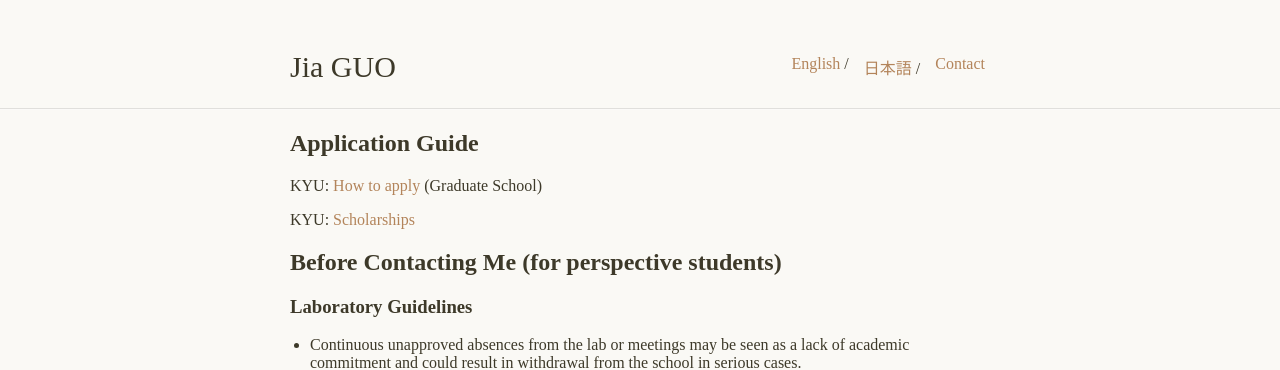
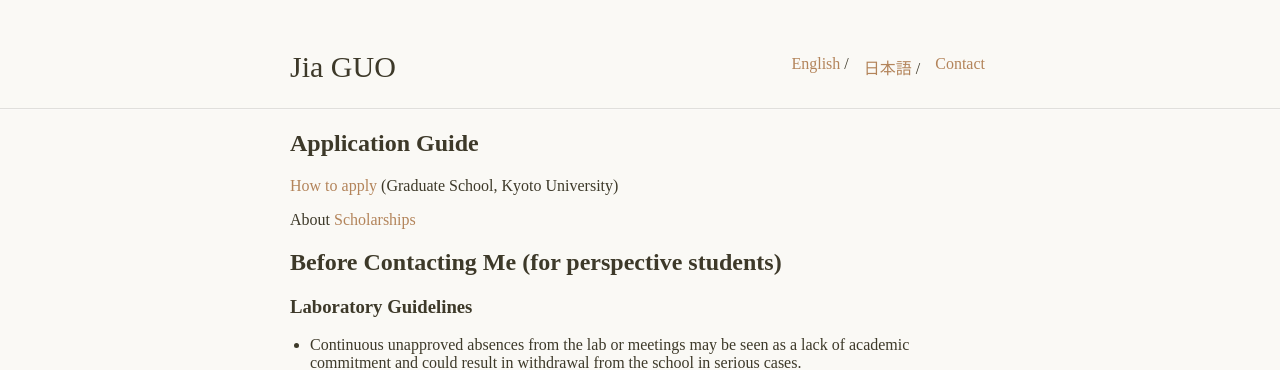
Before and after one commit to JiaGUOCV/JiaGUOCV.github.io, a Jekyll site: the page built from contact.md, in a window 1280 px wide. Shown: the top 370 px of the page. Built offline with Jekyll 4.4.1, drawn with Linux system fonts in a browser that asks for light colours; our own code applies the rules of GitHub Pages for plain Markdown files.

Commit message:
Update contact.md

```diff
--- a/contact.md
+++ b/contact.md
@@ -4,9 +4,9 @@ is_contact: true
 ---
 ## Application Guide
 
-KYU: [How to apply](https://www.kyoto-u.ac.jp/en/education-campus/education-and-admissions/graduate-degree-programs/how-to-apply) (Graduate School)
+[How to apply](https://www.kyoto-u.ac.jp/en/education-campus/education-and-admissions/graduate-degree-programs/how-to-apply) (Graduate School, Kyoto University)
 
-KYU: [Scholarships](https://www.kyoto-u.ac.jp/en/education-campus/procedures/scholarships)
+About [Scholarships](https://www.kyoto-u.ac.jp/en/education-campus/procedures/scholarships)
 
 
 ## Before Contacting Me (for perspective students)
```
